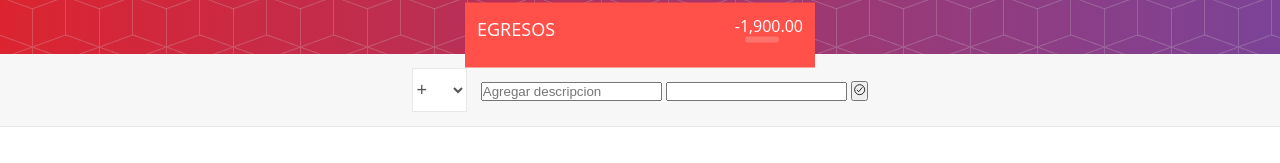
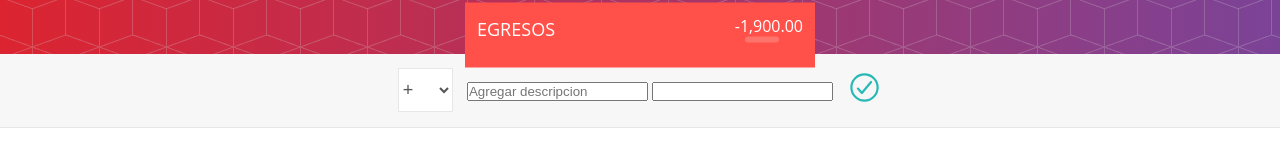
Before and after one commit to c3m3z4c4/CDC-js_fund-presupuestos, a plain HTML site: page index.html in a window 1280 px wide. Shown: the part 266-429 px from the top of the page. Drawn offline with nearby package versions, Linux system fonts and the light colour scheme.

Commit message:
[HOTFIX] Corrigiendo clase en boton de agregar

```diff
--- a/index.html
+++ b/index.html
@@ -6,6 +6,7 @@
   <meta name="viewport" content="width=device-width, initial-scale=1.0">
   <title>Proyecto Final JS Fundamentals Cmeza</title>
   <link rel="stylesheet" href="./css/estilos.css">
+
 </head>
 <body>
   <div class="cabecero">
@@ -50,7 +51,7 @@
         </select>
         <input type="text" class="agregar_descripcion." id="description" placeholder="Agregar descripcion">
         <input type="number" value="valor" step="any">
-        <button class="agregar_btn."> <ion-icon name="checkmark-circle-outline"></ion-icon></button>
+        <button class="agregar_btn"> <ion-icon name="checkmark-circle-outline"></ion-icon></button>
       </div>
     </div>
   </form>
```
